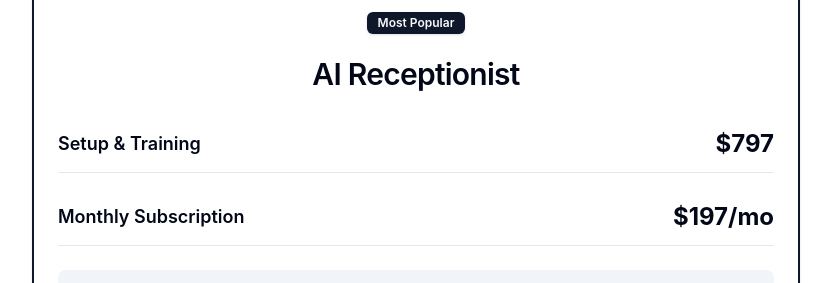
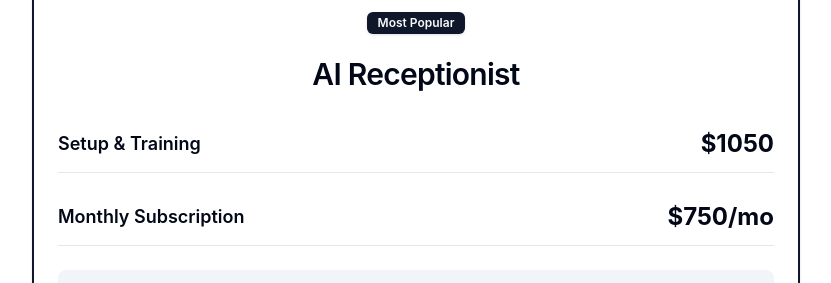
Before and after one commit to jabrielm92/ARI-siteMAIN, a Next.js app: page /solutions/ai-receptionist in a window 1280 px wide. Shown: the part 3346-3629 px from the top of the page, without its empty margins (224-1055 px from the left). Built offline with nearby package versions, Linux system fonts and the light colour scheme.

Commit message:
Update page.jsx

```diff
--- a/app/solutions/ai-receptionist/page.jsx
+++ b/app/solutions/ai-receptionist/page.jsx
@@ -270,11 +270,11 @@ export default function AIReceptionistPage() {
                 <div className="space-y-4">
                   <div className="flex justify-between items-center py-3 border-b">
                     <span className="text-lg font-semibold">Setup & Training</span>
-                    <span className="text-2xl font-bold">$797</span>
+                    <span className="text-2xl font-bold">$1050</span>
                   </div>
                   <div className="flex justify-between items-center py-3 border-b">
                     <span className="text-lg font-semibold">Monthly Subscription</span>
-                    <span className="text-2xl font-bold">$197/mo</span>
+                    <span className="text-2xl font-bold">$750/mo</span>
                   </div>
                 </div>
 
```
